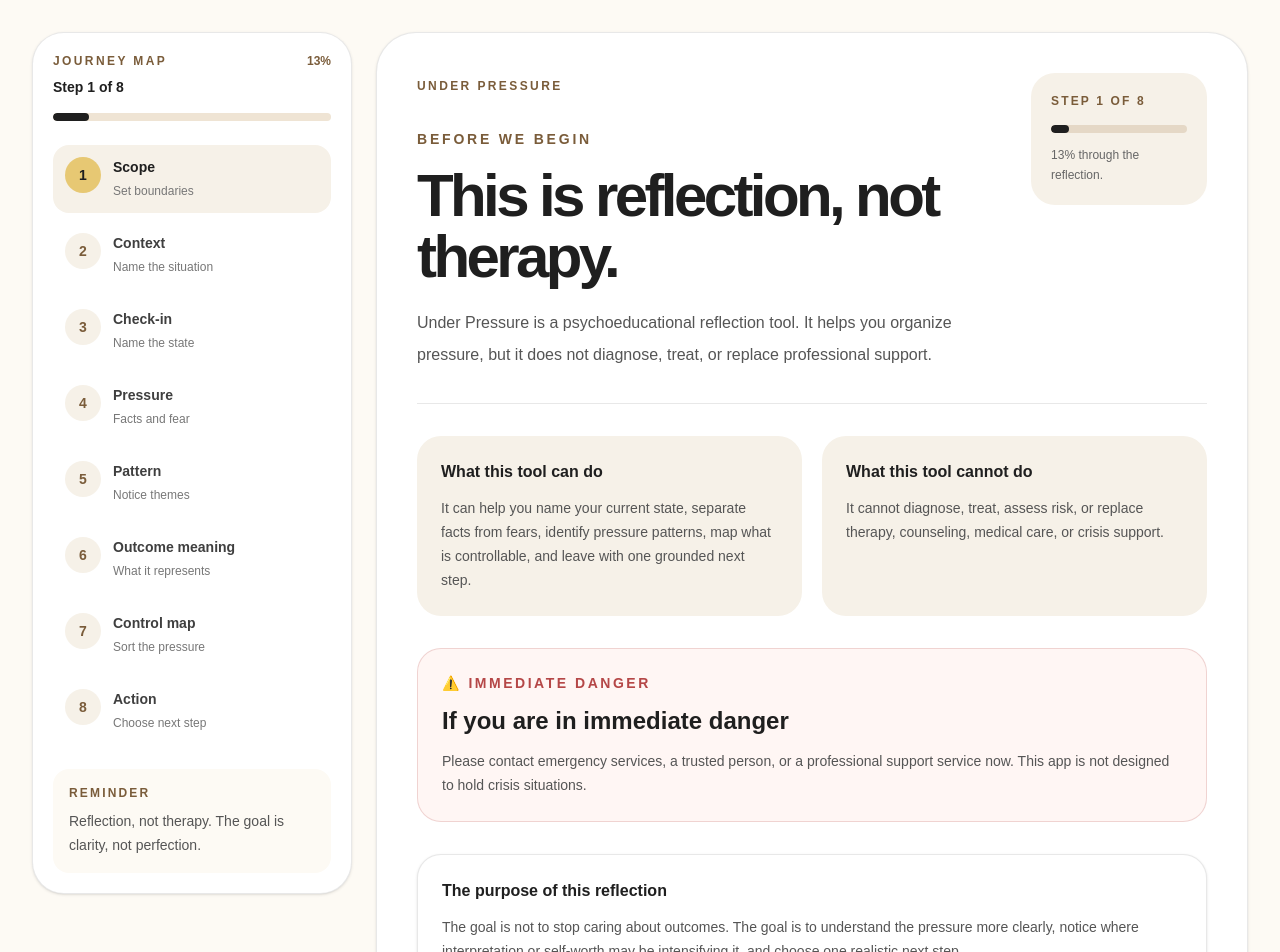
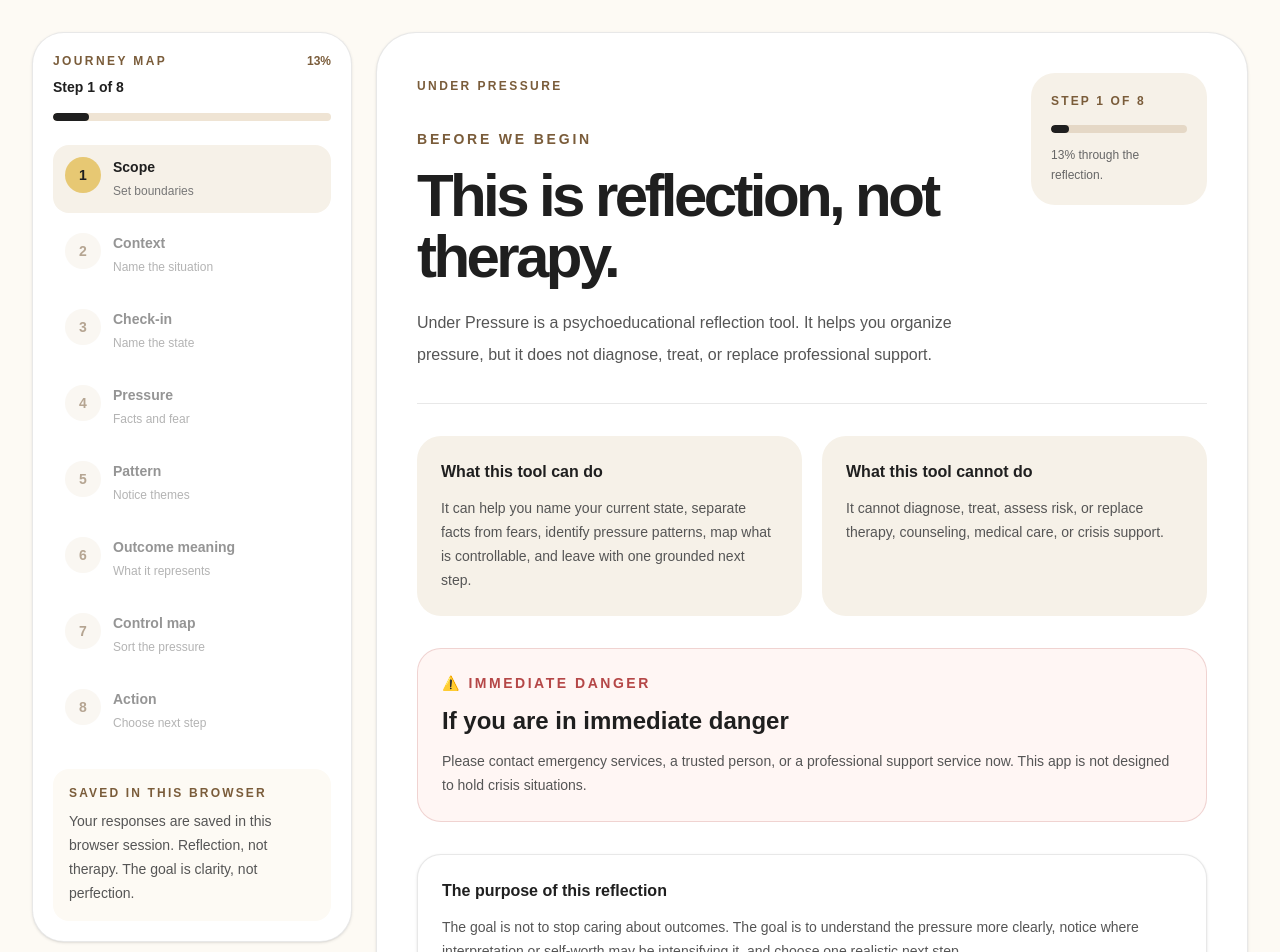
Before and after one commit to diegouriber/under-pressure, a Next.js app: page /scope in a window 1280 px wide. Shown: the top 952 px of the page. Built offline with nearby package versions, Linux system fonts and the light colour scheme.

Commit message:
Fix journey map duplication and lock future steps visually

```diff
--- a/app/components/JourneyMap.tsx
+++ b/app/components/JourneyMap.tsx
@@ -50,7 +50,9 @@ export default function JourneyMap() {
   const pathname = usePathname();
   const activeIndex = journeySteps.findIndex((step) => step.href === pathname);
   const safeActiveIndex = activeIndex === -1 ? 0 : activeIndex;
-  const progress = Math.round(((safeActiveIndex + 1) / journeySteps.length) * 100);
+  const progress = Math.round(
+    ((safeActiveIndex + 1) / journeySteps.length) * 100
+  );
 
   return (
     <aside className="rounded-[2rem] border border-[#1f1f1f]/10 bg-white p-5 text-[#1f1f1f] shadow-sm">
@@ -79,17 +81,38 @@ export default function JourneyMap() {
         {journeySteps.map((step, index) => {
           const isActive = index === safeActiveIndex;
           const isComplete = index < safeActiveIndex;
+          const isFuture = index > safeActiveIndex;
+
+          if (isFuture) {
+            return (
+              <div
+                key={step.href}
+                className="grid cursor-not-allowed grid-cols-[auto_1fr] gap-3 rounded-2xl bg-white p-3 opacity-55"
+                title="Complete the earlier steps first."
+              >
+                <div className="flex h-9 w-9 items-center justify-center rounded-full bg-[#f6f1e8] text-sm font-semibold text-[#7a5c3a]">
+                  {index + 1}
+                </div>
+
+                <div>
+                  <p className="text-sm font-semibold text-[#3f3f3f]">
+                    {step.label}
+                  </p>
+
+                  <p className="mt-1 text-xs leading-5 text-[#777]">
+                    {step.description}
+                  </p>
+                </div>
+              </div>
+            );
+          }
 
           return (
             <Link
               key={step.href}
               href={step.href}
               className={`grid grid-cols-[auto_1fr] gap-3 rounded-2xl p-3 transition ${
-                isActive
-                  ? "bg-[#f6f1e8]"
-                  : isComplete
-                  ? "bg-white hover:bg-[#f6f1e8]"
-                  : "bg-white hover:bg-[#f6f1e8]"
+                isActive ? "bg-[#f6f1e8]" : "bg-white hover:bg-[#f6f1e8]"
               }`}
             >
               <div
@@ -124,11 +147,12 @@ export default function JourneyMap() {
 
       <div className="mt-6 rounded-2xl bg-[#fdfaf4] p-4">
         <p className="text-xs font-semibold uppercase tracking-[0.18em] text-[#7a5c3a]">
-          Reminder
+          Saved in this browser
         </p>
 
         <p className="mt-2 text-sm leading-6 text-[#555]">
-          Reflection, not therapy. The goal is clarity, not perfection.
+          Your responses are saved in this browser session. Reflection, not
+          therapy. The goal is clarity, not perfection.
         </p>
       </div>
     </aside>
```
